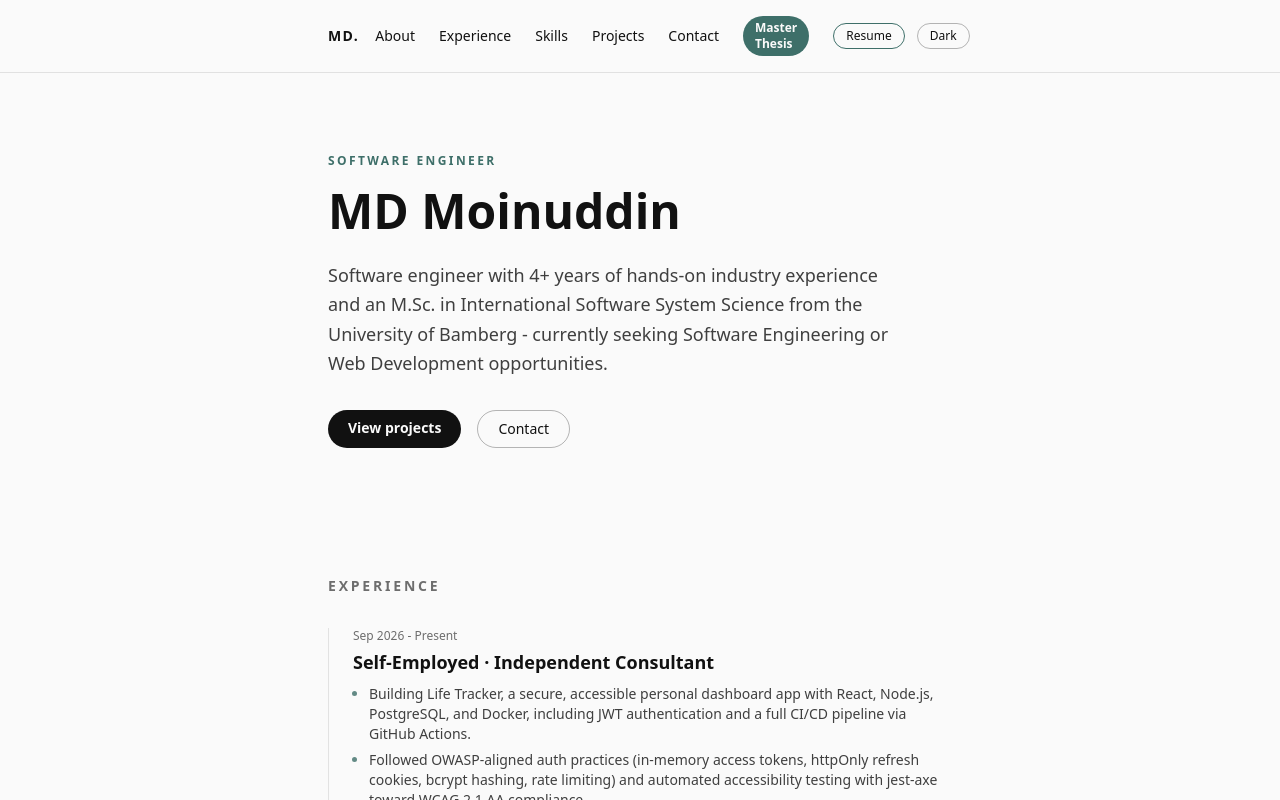
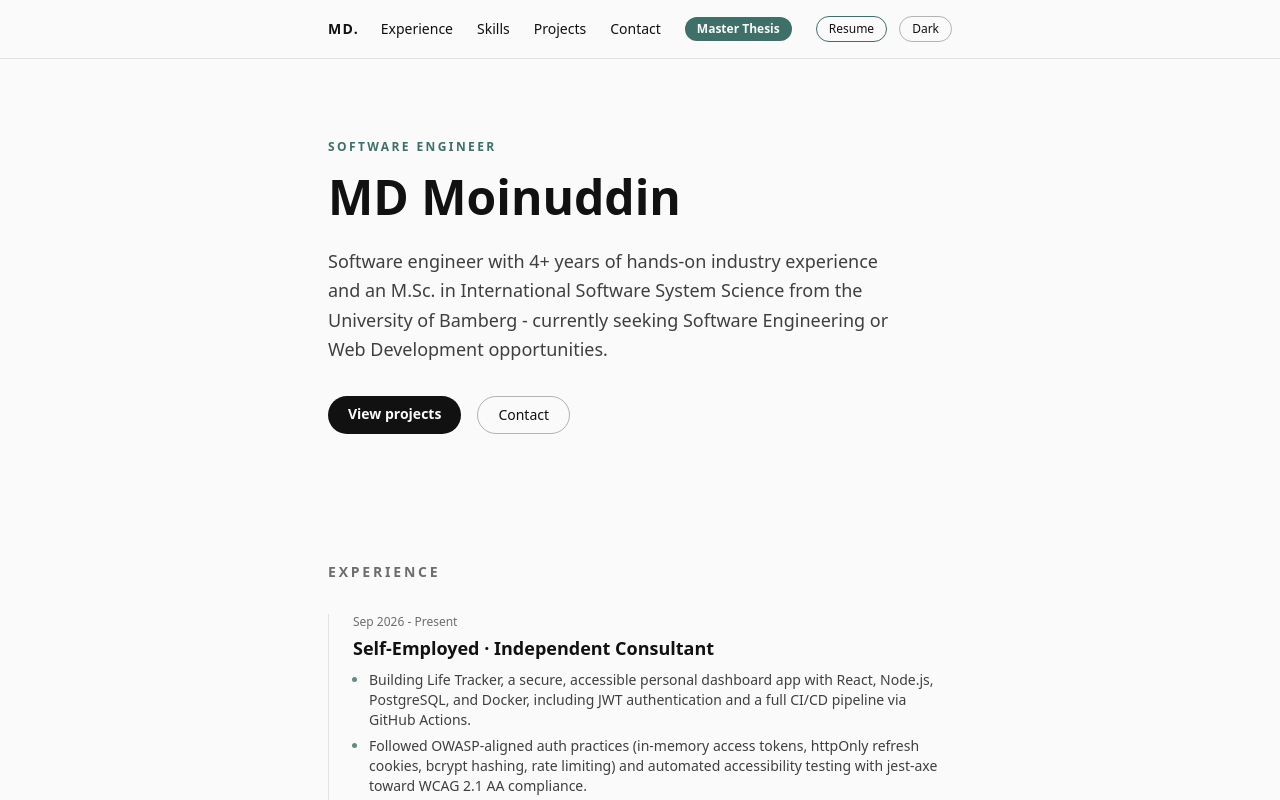
Before and after one commit to MD-Moinuddin/My-Portfolio, a Next.js app: page / in a window 1280 px wide. Shown: the top 800 px of the page. Built offline with nearby package versions, Linux system fonts and the light colour scheme.

Commit message:
content: remove the About link from the nav
The Hero/about section stays at id="about" (it's the page's
landing content, reached by default), just no longer has its
own nav entry.

Co-Authored-By: Claude Sonnet 5 <noreply@anthropic.com>

```diff
--- a/components/layout/Navbar.tsx
+++ b/components/layout/Navbar.tsx
@@ -6,7 +6,6 @@ import { ThemeToggle } from '@/components/ThemeToggle';
 
 // Root-relative hrefs so the section anchors also work from /projects and /projects/[slug].
 const NAV_LINKS = [
-  { href: '/#about', label: 'About' },
   { href: '/#experience', label: 'Experience' },
   { href: '/#skills', label: 'Skills' },
   { href: '/#projects', label: 'Projects' },
```
Also changed, not shown: 1 other file (tests, documents, lock files or other folders).
